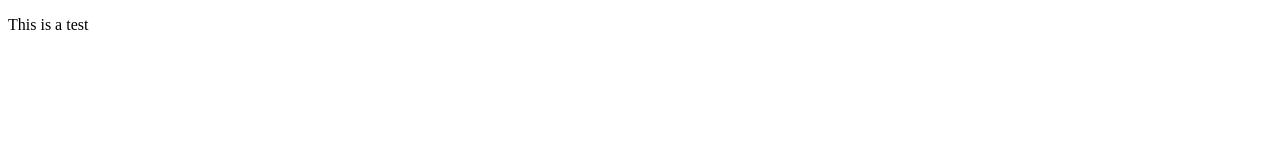
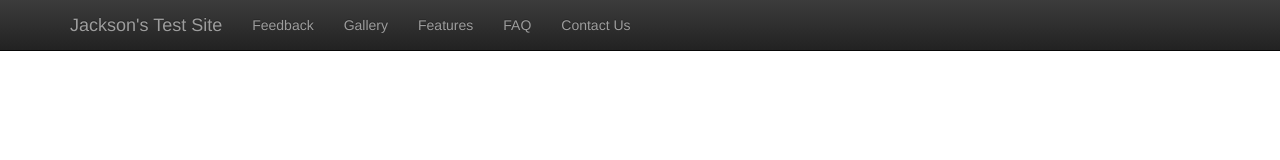
Before and after one commit to dennjack/bootstrapSite, a plain HTML site: page jacksonSite.html in a window 1280 px wide. Drawn offline with nearby package versions, Linux system fonts and the light colour scheme.

Commit message:
first practice site commit

```diff
--- a/jacksonSite.html
+++ b/jacksonSite.html
@@ -1,10 +1,44 @@
 <!DOCTYPE html>
 <html lang="en">
 <head>
-    <meta charset="UTF-8">
-    <title>Title</title>
+    <meta name="viewport" content="width=device-width, initial-scale=1" charset="UTF-8">
+    <title>Jackson's Test Site</title>
+
+    <!-- Latest compiled and minified CSS -->
+    <link rel="stylesheet" href="https://maxcdn.bootstrapcdn.com/bootstrap/3.3.7/css/bootstrap.min.css" integrity="sha384-BVYiiSIFeK1dGmJRAkycuHAHRg32OmUcww7on3RYdg4Va+PmSTsz/K68vbdEjh4u" crossorigin="anonymous">
+
+    <!-- Optional theme -->
+    <link rel="stylesheet" href="https://maxcdn.bootstrapcdn.com/bootstrap/3.3.7/css/bootstrap-theme.min.css" integrity="sha384-rHyoN1iRsVXV4nD0JutlnGaslCJuC7uwjduW9SVrLvRYooPp2bWYgmgJQIXwl/Sp" crossorigin="anonymous">
 </head>
 <body>
-<p>This is a test</p>
+
+    <!-- Navbar -->
+    <nav class="navbar navbar-inverse navbar-fixed-top" id="my-navbar">
+        <div class="container">
+            <div class="navbar-header">
+                <button type="button" class="navbar-toggle" data-toggle="collapse" data-target="#navbar-collapse">
+                    <span class="icon-bar"></span>
+                    <span class="icon-bar"></span>
+                    <span class="icon-bar"></span>
+                </button>
+
+                <a href="" class="navbar-brand">Jackson's Test Site</a>
+            </div><!-- navbar-header -->
+            <div class="collapse navbar-collapse" id="navbar-collapse">
+                <ul class="nav navbar-nav">
+                    <li><a href="#feedback">Feedback</a></li>
+                    <li><a href="#gallery">Gallery</a></li>
+                    <li><a href="#features">Features</a></li>
+                    <li><a href="#faq">FAQ</a></li>
+                    <li><a href="#contact">Contact Us</a></li>
+                </ul>
+            </div>
+        </div><!-- end container -->
+    </nav><!-- end navbar -->
+
+<!-- Latest JQuery -->
+<script src="https://code.jquery.com/jquery-3.1.0.min.js"></script>
+<!-- Latest compiled and minified JavaScript -->
+<script src="https://maxcdn.bootstrapcdn.com/bootstrap/3.3.7/js/bootstrap.min.js" integrity="sha384-Tc5IQib027qvyjSMfHjOMaLkfuWVxZxUPnCJA7l2mCWNIpG9mGCD8wGNIcPD7Txa" crossorigin="anonymous"></script>
 </body>
 </html>
```
